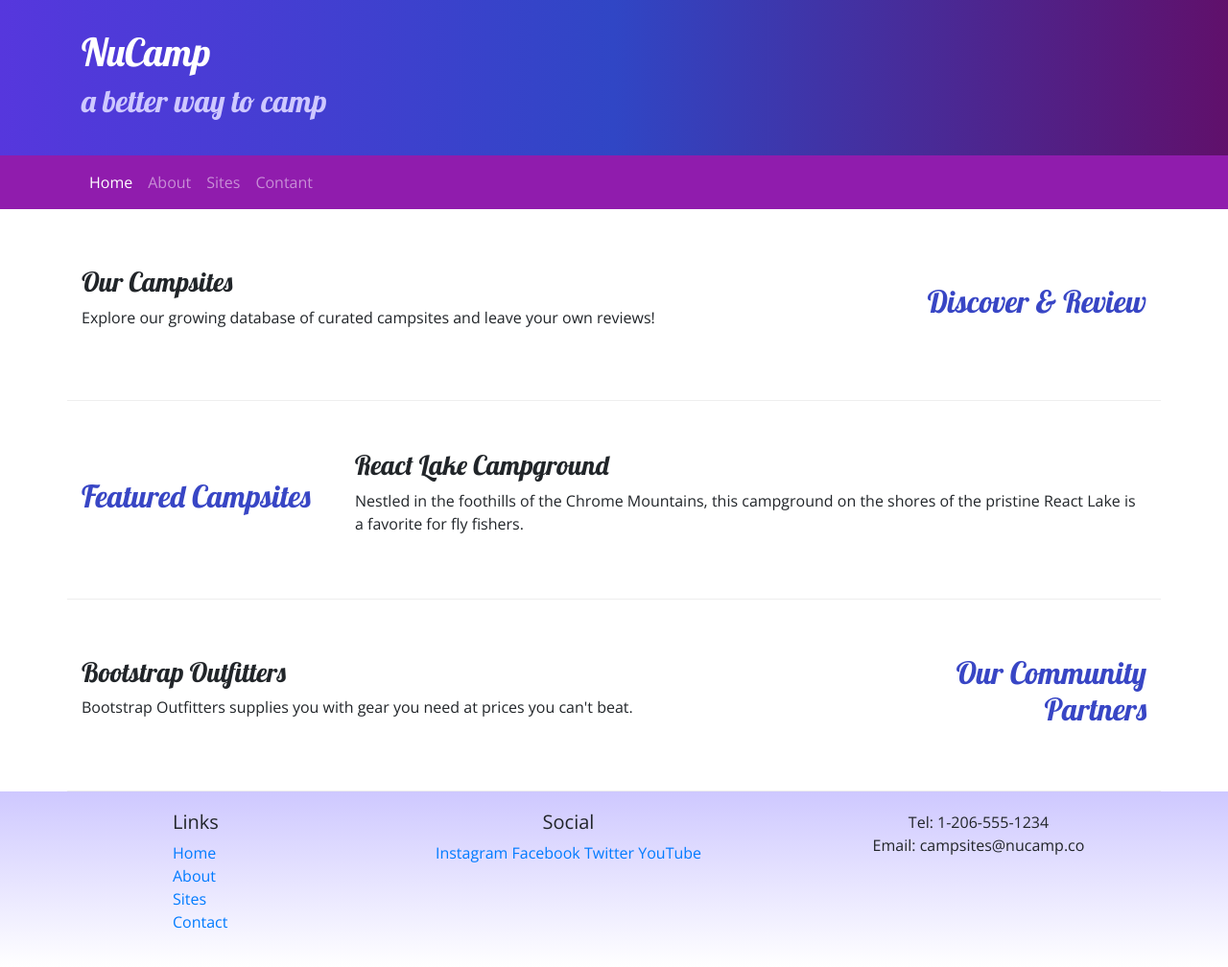
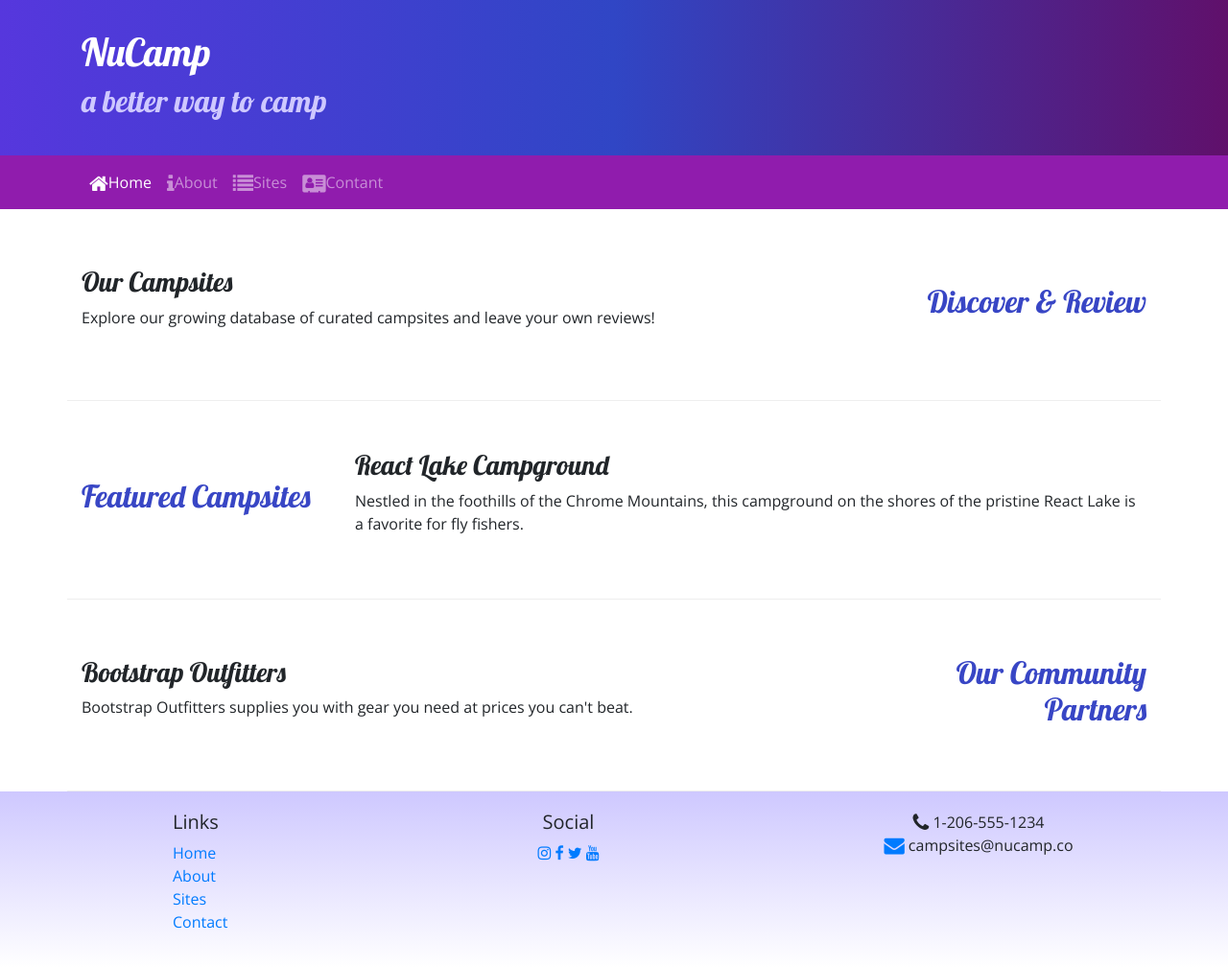
Before and after one commit to Dina2703/week2, a website: page index.html in a window 1280 px wide. Shown: the whole page at 96% size. Drawn offline with nearby package versions, Linux system fonts and the light colour scheme.

Commit message:
added icons to the index page

```diff
--- a/index.html
+++ b/index.html
@@ -8,6 +8,7 @@
     <!-- Bootstrap CSS -->
     <link rel="stylesheet" href="node_modules/bootstrap/dist/css/bootstrap.min.css" />
     <!-- Additional CSS must be placed after Bootstrap CSS -->
+    <link rel="stylesheet" href="node_modules/font-awesome/css/font-awesome.min.css">
     <link rel="stylesheet" href="https://fonts.googleapis.com/css?family=Lobster|Open+Sans" />
     <link rel="stylesheet" href="css/styles.css">
 
@@ -33,10 +34,10 @@
             </button>
             <div class="collapse navbar-collapse id="nucampNavbar">
                 <ul class="navbar-nav">
-                    <li class="nav-item active "><a class="nav-link" href="#">Home</a></li>
-                    <li class="nav-item"><a class="nav-link" href="/aboutus.html">About</a></li>
-                    <li class="nav-item"><a class="nav-link" href="#">Sites</a></li>
-                    <li class="nav-item"><a class="nav-link" href="#">Contant</a></li>
+                    <li class="nav-item active "><a class="nav-link" href="#"><i class="fa fa-home fa-lg"></i>Home</a></li>
+                    <li class="nav-item"><a class="nav-link" href="/aboutus.html"><i class="fa fa-info fa-lg"></i></i>About</a></li>
+                    <li class="nav-item"><a class="nav-link" href="#"><i class="fa fa-list fa-lg"></i>Sites</a></li>
+                    <li class="nav-item"><a class="nav-link" href="#"><i class="fa fa-address-card fa-lg"></i>Contant</a></li>
                 </ul>
             </div>
         </div>
@@ -90,14 +91,14 @@
                 </div>
                 <div class="col-6 col-sm-5 text-center">
                     <h5>Social</h5>
-                    <a href="http://instagram.com/">Instagram</a>
-                    <a href="http://facebook.com/">Facebook</a>
-                    <a href="http://twitter.com/">Twitter</a>
-                    <a href="http://youtube.com/">YouTube</a>
+                    <a href="http://instagram.com/"><i class="fa fa-instagram"></i></a>
+                    <a href="http://facebook.com/"><i class="fa fa-facebook"></i></a>
+                    <a href="http://twitter.com/"><i class="fa fa-twitter"></i></a>
+                    <a href="http://youtube.com/"><i class="fa fa-youtube"></i></a>
                 </div>
                 <div class="col-sm-4 text-center">
-                    Tel: 1-206-555-1234<br />
-                    Email: campsites@nucamp.co
+                    <i class="fa fa-phone fa-lg" ></i> 1-206-555-1234<br />
+                    <i class="fa fa-envelope fa-lg text-primary"></i> campsites@nucamp.co
                 </div>
             </div>
         </div>
--- a/package.json
+++ b/package.json
@@ -7,7 +7,6 @@
     "test": "echo \"Error: no test specified\" && exit 1",
     "lite": "lite-server",
     "start": "npm run lite"
-
   },
   "author": "Dina",
   "license": "ISC",
@@ -16,6 +15,7 @@
   },
   "dependencies": {
     "bootstrap": "^4.5.2",
+    "font-awesome": "^4.7.0",
     "jquery": "^3.5.1",
     "popper.js": "^1.16.1"
   }
```
Also changed, not shown: aboutus.html (+1 -0 lines), 1 other file.
